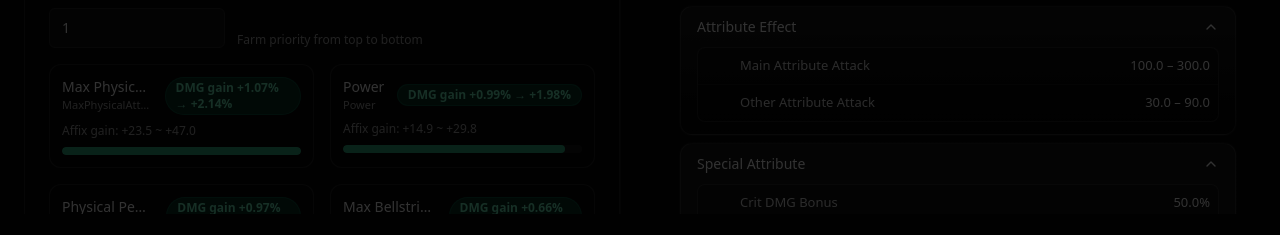
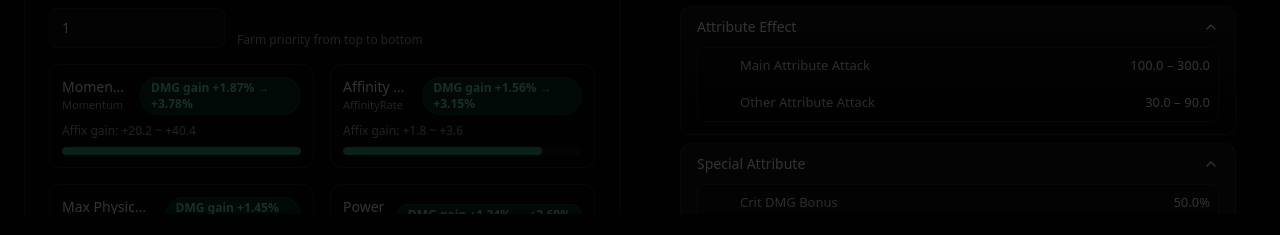
Before and after one commit to Phong940253/wwm-damage-calculator, a Next.js app: page / in a window 1280 px wide. Shown: the part 563-798 px from the top of the page. Built offline with nearby package versions, Linux system fonts and the light colour scheme.

Commit message:
feat: add AffinityRate to stat heatmap and implement level-based tuning logic in GearEquippedTab and GearCard

```diff
--- a/app/constants.ts
+++ b/app/constants.ts
@@ -71,33 +71,10 @@ export type StatHeatmapKey =
   | "PhysicalPenetration"
   | "PhysicalResistance"
   | "CriticalRate"
+  | "AffinityRate"
   | "Power"
-  | "Agility";
-
-export const STAT_HEATMAP_AFFIX_LIMITS: Record<
-  StatHeatmapKey,
-  { minPerLine: number; maxPerLine: number }
-> = {
-  MinPhysicalAttack: { minPerLine: 23.5, maxPerLine: 47.0 },
-  MaxPhysicalAttack: { minPerLine: 23.5, maxPerLine: 47.0 },
-  bellstrikeMin: { minPerLine: 13.3, maxPerLine: 26.6 },
-  bellstrikeMax: { minPerLine: 13.3, maxPerLine: 26.6 },
-  stonesplitMin: { minPerLine: 13.3, maxPerLine: 26.6 },
-  stonesplitMax: { minPerLine: 13.3, maxPerLine: 26.6 },
-  silkbindMin: { minPerLine: 13.3, maxPerLine: 26.6 },
-  silkbindMax: { minPerLine: 13.3, maxPerLine: 26.6 },
-  bamboocutMin: { minPerLine: 13.3, maxPerLine: 26.6 },
-  bamboocutMax: { minPerLine: 13.3, maxPerLine: 26.6 },
-  bellstrikePenetration: { minPerLine: 4.8, maxPerLine: 8.0 },
-  stonesplitPenetration: { minPerLine: 4.8, maxPerLine: 8.0 },
-  silkbindPenetration: { minPerLine: 4.8, maxPerLine: 8.0 },
-  bamboocutPenetration: { minPerLine: 4.8, maxPerLine: 8.0 },
-  PhysicalPenetration: { minPerLine: 4.0, maxPerLine: 6.6 },
-  PhysicalResistance: { minPerLine: 4.0, maxPerLine: 6.6 },
-  CriticalRate: { minPerLine: 2.7, maxPerLine: 5.4 },
-  Power: { minPerLine: 14.9, maxPerLine: 29.8 },
-  Agility: { minPerLine: 14.9, maxPerLine: 29.8 },
-};
+  | "Agility"
+  | "Momentum";
 
 /* =======================
    Gear slots
--- a/app/domain/gear/tuneAdvisor.ts
+++ b/app/domain/gear/tuneAdvisor.ts
@@ -1,4 +1,5 @@
 import { ElementKey } from "@/app/constants";
+import { getStoredLevelContext } from "../level/levelSettings";
 
 export type TuneHistoryEntry = {
   subIndex: number;
@@ -26,7 +27,8 @@ export type TuneStatKey =
   | "CriticalRate"
   | "AffinityRate"
   | "Power"
-  | "Momentum";
+  | "Momentum"
+  | "Agility";
 
 type TuneStatRange = { minPerLine: number; maxPerLine: number };
 
@@ -67,6 +69,7 @@ const DEFAULT_TUNE_LIMITS: Record<TuneStatKey, TuneStatRange> = {
   AffinityRate: { minPerLine: 1.8, maxPerLine: 3.6 },
   Power: { minPerLine: 14.9, maxPerLine: 29.8 },
   Momentum: { minPerLine: 20.2, maxPerLine: 40.4 },
+  Agility: { minPerLine: 14.9, maxPerLine: 29.8 },
 };
 
 export const BELLSTRIKE_SPLENDOR_LEVEL_91_LIMITS: Record<
@@ -80,6 +83,15 @@ export const BELLSTRIKE_SPLENDOR_LEVEL_91_LIMITS: Record<
   AffinityRate: { minPerLine: 1.8, maxPerLine: 3.6 },
   Power: { minPerLine: 20.2, maxPerLine: 40.4 },
   Momentum: { minPerLine: 20.2, maxPerLine: 40.4 },
+};
+
+export const LEVEL_95_TUNE_LIMITS: Record<TuneStatKey, TuneStatRange> = {
+  ...BELLSTRIKE_SPLENDOR_LEVEL_91_LIMITS,
+  bellstrikePenetration: { minPerLine: 6.5, maxPerLine: 10.8 },
+  stonesplitPenetration: { minPerLine: 6.5, maxPerLine: 10.8 },
+  silkbindPenetration: { minPerLine: 6.5, maxPerLine: 10.8 },
+  bamboocutPenetration: { minPerLine: 6.5, maxPerLine: 10.8 },
+  PhysicalPenetration: { minPerLine: 5.4, maxPerLine: 9.0 },
 };
 
 export function getTuneSystemStatPool(
@@ -116,9 +128,24 @@ export function getBellstrikeLevel91TuneStatPool(): TuneStatKey[] {
 export function getTuneStatRange(
   selectedElement: ElementKey,
   stat: TuneStatKey,
+  enemyLevel?: number,
 ): TuneStatRange {
+  const finalEnemyLevel =
+    typeof enemyLevel === "number"
+      ? enemyLevel
+      : getStoredLevelContext().enemyLevel;
+
   if (selectedElement === "bellstrike") {
+    if (finalEnemyLevel >= 95) {
+      return (
+        LEVEL_95_TUNE_LIMITS[stat] || BELLSTRIKE_SPLENDOR_LEVEL_91_LIMITS[stat]
+      );
+    }
     return BELLSTRIKE_SPLENDOR_LEVEL_91_LIMITS[stat];
+  }
+
+  if (finalEnemyLevel >= 95) {
+    return LEVEL_95_TUNE_LIMITS[stat] || DEFAULT_TUNE_LIMITS[stat];
   }
 
   return DEFAULT_TUNE_LIMITS[stat];
--- a/app/hooks/useStatHeatmap.ts
+++ b/app/hooks/useStatHeatmap.ts
@@ -1,6 +1,6 @@
 import { useMemo } from "react";
 import { ElementStats, InputStats, Rotation } from "@/app/types";
-import { STAT_HEATMAP_AFFIX_LIMITS, StatHeatmapKey } from "@/app/constants";
+import { StatHeatmapKey } from "@/app/constants";
 import { buildDamageContext } from "@/app/domain/damage/damageContext";
 import { calculateDamage } from "@/app/domain/damage/damageCalculator";
 import { SKILLS } from "@/app/domain/skill/skills";
@@ -17,6 +17,10 @@ import {
 } from "@/app/domain/skill/modifierEngine";
 import { computeIncludedInStatsGearBonus } from "@/app/domain/skill/includedInStatsImpact";
 import type { LevelContext } from "@/app/domain/level/levelSettings";
+import {
+  getTuneStatRange,
+  type TuneStatKey,
+} from "@/app/domain/gear/tuneAdvisor";
 
 type ElementStatKey = Exclude<keyof ElementStats, "selected" | "martialArtsId">;
 
@@ -153,12 +157,38 @@ export function useStatHeatmap(
     };
 
     const rows = (
-      Object.entries(STAT_HEATMAP_AFFIX_LIMITS) as [
-        StatHeatmapKey,
-        { minPerLine: number; maxPerLine: number },
-      ][]
+      [
+        "MinPhysicalAttack",
+        "MaxPhysicalAttack",
+        "bellstrikeMin",
+        "bellstrikeMax",
+        "stonesplitMin",
+        "stonesplitMax",
+        "silkbindMin",
+        "silkbindMax",
+        "bamboocutMin",
+        "bamboocutMax",
+        "bellstrikePenetration",
+        "stonesplitPenetration",
+        "silkbindPenetration",
+        "bamboocutPenetration",
+        "PhysicalPenetration",
+        "PhysicalResistance",
+        "CriticalRate",
+        "AffinityRate",
+        "Power",
+        "Agility",
+        "Momentum",
+      ] as StatHeatmapKey[]
     )
-      .map(([key, range]) => {
+      .map((key) => {
+        const range = getTuneStatRange(
+          elementStats.selected,
+          key as TuneStatKey,
+          levelContext?.enemyLevel,
+        );
+        if (!range) return null;
+
         const minDelta = range.minPerLine * safeLineCount;
         const maxDelta = range.maxPerLine * safeLineCount;
         const minImpactPct = evaluateImpact(key, minDelta);
@@ -173,6 +203,7 @@ export function useStatHeatmap(
           bestImpactPct: Math.max(minImpactPct, maxImpactPct),
         };
       })
+      .filter((row): row is StatHeatmapRow => row !== null)
       .sort((a, b) => b.bestImpactPct - a.bestImpactPct);
 
     return rows;
--- a/app/ui/gear/GearCard.tsx
+++ b/app/ui/gear/GearCard.tsx
@@ -38,6 +38,7 @@ import {
   buildRotationSkillDamageOptions,
 } from "@/app/domain/skill/skillDamage";
 import { computeIncludedInStatsGearBonus } from "@/app/domain/skill/includedInStatsImpact";
+import { useLevelContext } from "@/app/hooks/useLevelContext";
 import { useI18n } from "@/app/providers/I18nProvider";
 import {
   type TuneStatKey,
@@ -156,6 +157,7 @@ interface Props {
 
 export default function GearCard({ gear, elementStats, stats, rotation, onEdit, onDelete }: Props) {
   const { language } = useI18n();
+  const { levelContext } = useLevelContext();
   const text = language === "vi"
     ? {
       equipped: "Đang trang bị",
@@ -513,7 +515,11 @@ export default function GearCard({ gear, elementStats, stats, rotation, onEdit,
           continue;
         }
 
-        const range = getTuneStatRange(elementStats.selected, targetStat);
+        const range = getTuneStatRange(
+          elementStats.selected,
+          targetStat,
+          levelContext.enemyLevel,
+        );
         if (!range) continue;
 
         const expectedValue = range.maxPerLine;
--- a/app/ui/gear/GearEquippedTab.tsx
+++ b/app/ui/gear/GearEquippedTab.tsx
@@ -17,6 +17,7 @@ import { aggregateEquippedGearBonus } from "@/app/domain/gear/gearAggregate";
 import { useStats } from "@/app/hooks/useStats";
 import { useElementStats } from "@/app/hooks/useElementStats";
 import { useRotation } from "@/app/hooks/useRotation";
+import { useLevelContext } from "@/app/hooks/useLevelContext";
 import { INITIAL_ELEMENT_STATS, INITIAL_STATS } from "@/app/constants";
 import { buildDamageContext } from "@/app/domain/damage/damageContext";
 import { calculateDamage } from "@/app/domain/damage/damageCalculator";
@@ -426,7 +427,11 @@ export default function GearEquippedTab() {
           if (!isTuneTargetAllowedBySubRules(subStats, subIndex, targetStat)) {
             continue;
           }
-          const range = getTuneStatRange(elementStats.selected, targetStat);
+          const range = getTuneStatRange(
+            elementStats.selected,
+            targetStat,
+            levelContext.enemyLevel,
+          );
           if (!range) continue;
 
           const expectedValue = range.maxPerLine;
```
